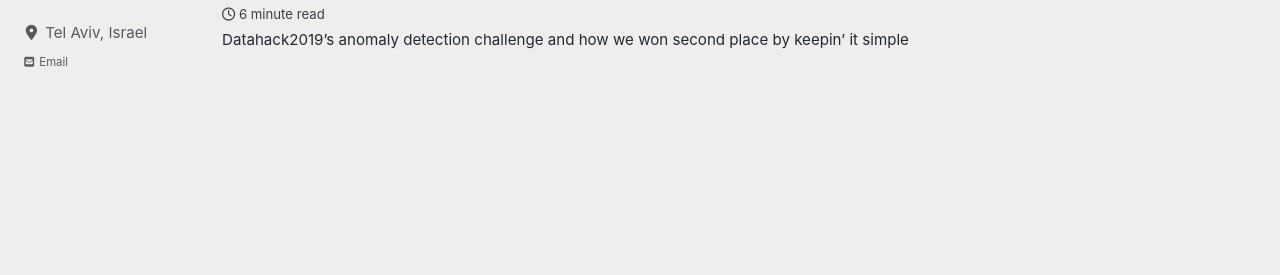
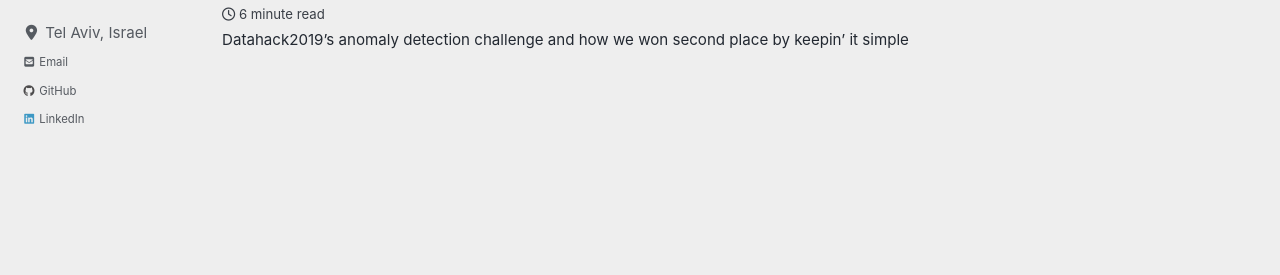
Before and after one commit to edden-gerber/edden-gerber.github.io, a Jekyll site: the page built from index.html, in a window 1280 px wide and 900 px high, scrolled down 506 px. Shown: the part 175-450 px from the top of the window. Built offline with Jekyll 4.4.1, drawn with Linux system fonts in a browser that asks for light colours; cached includes are drawn as plain includes; nearby versions of some CDN libraries; the list of posts is cut into pages by our own code.

Commit message:
side bar links

```diff
--- a/_config.yml
+++ b/_config.yml
@@ -126,8 +126,11 @@
       # icon: "fab fa-fw fa-facebook-square"
       # url: "https://facebook.com/"
     - label: "GitHub"
-      icon: "edden-gerber"
-      # url: "https://github.com/"
+      icon: "fab fa-fw fa-github"
+      url: "https://github.com/edden-gerber"
+    - label: "LinkedIn"
+      icon: "fab fa-fw fa-linkedin"
+      url: "https://www.linkedin.com/in/edden-gerber-05a7495/"
     # - label: "Instagram"
       # icon: "fab fa-fw fa-instagram"
       # url: "https://instagram.com/"
```
